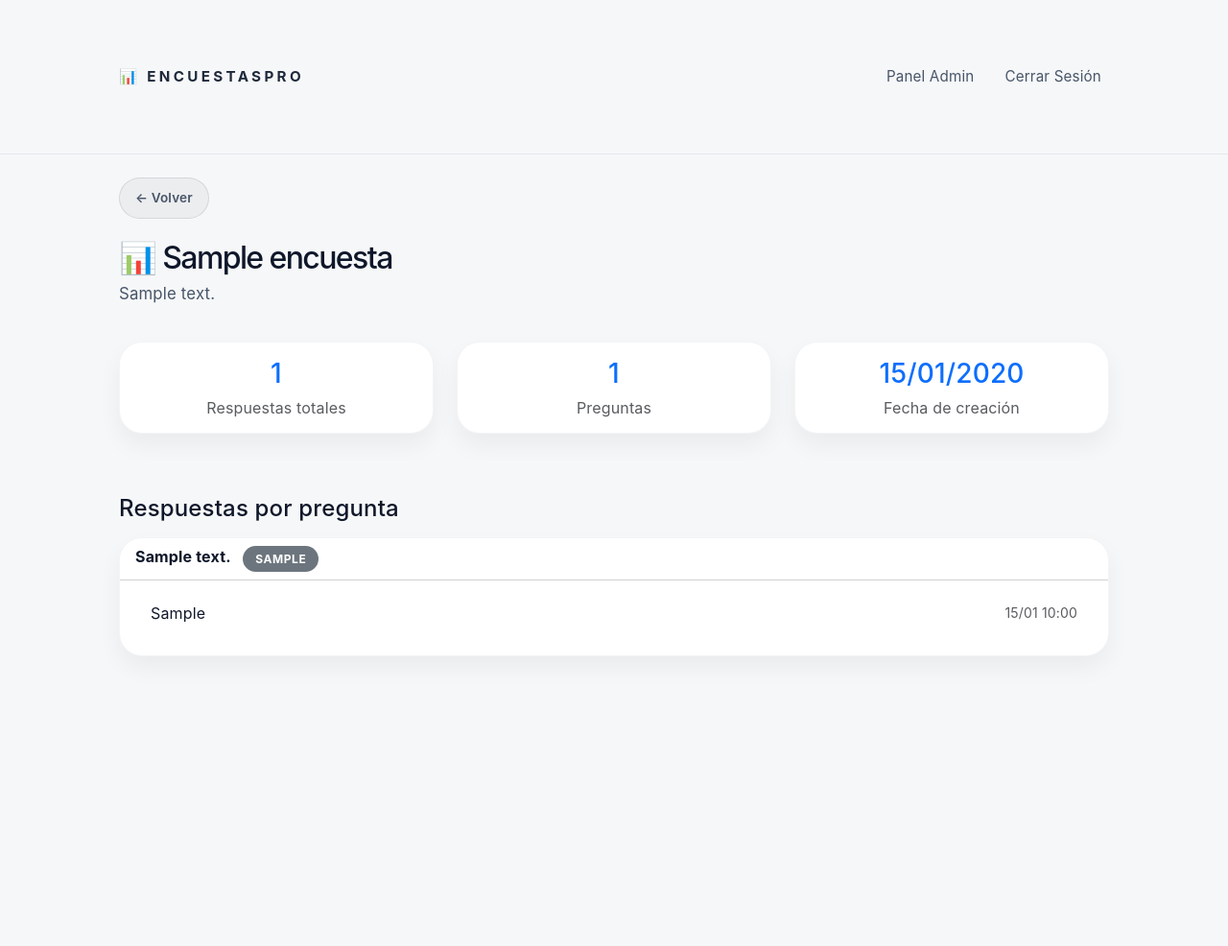
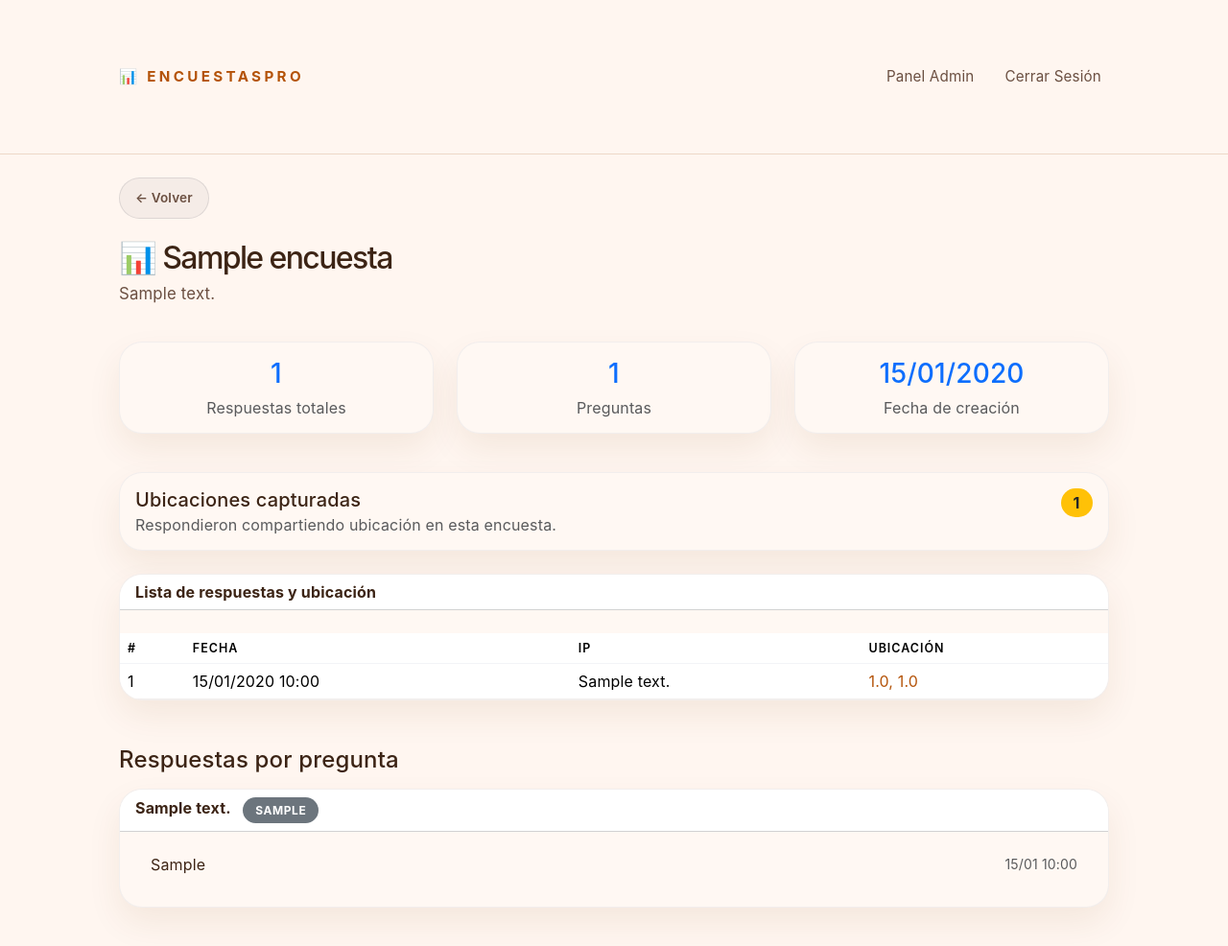
Before and after one commit to Ssimeonchavez/encuestas-railway, a Flask app: page /admin/encuesta/1/resultados in a window 1280 px wide. Shown: the whole page at 96% size. Before the commit the page ends 648 px from the top, so only its background shows below. Run offline with Flask 3, Linux system fonts and the light colour scheme; a user stored in the database is signed in; tables that the repository leaves empty hold one stand-in row (values such as "Sample post").

```diff
--- a/app/models.py
+++ b/app/models.py
@@ -13,7 +13,7 @@ class Encuesta(db.Model):
     creador_id = db.Column(db.Integer, db.ForeignKey('usuarios.id'), nullable=True)
 
     preguntas = db.relationship('Pregunta', backref='encuesta', lazy=True, cascade='all, delete-orphan')
-    respuestas = db.relationship('RespuestaEncuesta', backref='encuesta', lazy=True)
+    respuestas = db.relationship('RespuestaEncuesta', backref='encuesta', lazy=True, cascade='all, delete-orphan')
 
 class Pregunta(db.Model):
     __tablename__ = 'preguntas'
--- a/app/routes/admin.py
+++ b/app/routes/admin.py
@@ -100,7 +100,8 @@ def crear_encuesta():
 @admin_required
 def ver_resultados(id):
     encuesta = Encuesta.query.get_or_404(id)
-    return render_template('admin/ver_resultados.html', encuesta=encuesta)
+    ubicaciones_count = sum(1 for r in encuesta.respuestas if r.latitude is not None and r.longitude is not None)
+    return render_template('admin/ver_resultados.html', encuesta=encuesta, ubicaciones_count=ubicaciones_count)
 
 @admin_bp.route('/encuesta/<int:id>/toggle', methods=['POST'])
 @admin_required
@@ -116,6 +117,8 @@ def toggle_encuesta(id):
 @admin_required
 def eliminar_encuesta(id):
     encuesta = Encuesta.query.get_or_404(id)
+    for respuesta_encuesta in encuesta.respuestas:
+        db.session.delete(respuesta_encuesta)
     db.session.delete(encuesta)
     db.session.commit()
     flash('Encuesta eliminada.', 'success')
--- a/app/static/css/style.css
+++ b/app/static/css/style.css
@@ -7,15 +7,15 @@
 :root {
     color-scheme: light;
     font-family: Inter, 'Segoe UI', system-ui, sans-serif;
-    --bg: #f6f7f8;
-    --surface: #ffffff;
-    --surface-soft: #f8fafc;
-    --text: #0f172a;
-    --muted: #475569;
-    --border: #dbe2eb;
-    --accent: #1e293b;
-    --accent-soft: #64748b;
-    --shadow: 0 12px 24px rgba(15, 23, 42, 0.05);
+    --bg: #fff6f0;
+    --surface: #fff8f3;
+    --surface-soft: #fff1e6;
+    --text: #3c2415;
+    --muted: #6b4f41;
+    --border: rgba(156, 81, 19, 0.18);
+    --accent: #b45309;
+    --accent-soft: #d97706;
+    --shadow: 0 16px 35px rgba(113, 63, 18, 0.08);
     --radius: 24px;
     --transition: 240ms ease;
 }
@@ -60,7 +60,7 @@ a:hover {
 
 .navbar {
     background: transparent !important;
-    border-bottom: 1px solid rgba(148, 163, 184, 0.18);
+    border-bottom: 1px solid rgba(156, 81, 19, 0.18);
     padding: 1.05rem 0;
 }
 
@@ -146,11 +146,11 @@ a:hover {
     background: var(--accent);
     color: white;
     border: none;
-    box-shadow: 0 10px 18px rgba(15, 23, 42, 0.1);
+    box-shadow: 0 10px 18px rgba(113, 63, 18, 0.15);
 }
 
 .btn-primary:hover {
-    background: #182639;
+    background: #92400e;
 }
 
 .btn-secondary,
@@ -187,12 +187,12 @@ textarea,
 
 .btn-outline-primary {
     color: var(--accent);
-    background: rgba(17, 24, 39, 0.04);
-    border-color: rgba(17, 24, 39, 0.12);
+    background: rgba(212, 115, 61, 0.08);
+    border-color: rgba(212, 115, 61, 0.18);
 }
 
 .btn-outline-primary:hover {
-    background: rgba(17, 24, 39, 0.08);
+    background: rgba(212, 115, 61, 0.14);
 }
 
 .btn-outline-secondary {
--- a/app/templates/admin/ver_resultados.html
+++ b/app/templates/admin/ver_resultados.html
@@ -33,6 +33,62 @@
     </div>
 </div>
 
+<div class="row mt-4">
+    <div class="col-12">
+        <div class="card p-3 fade-up fade-up-delay-4">
+            <div class="d-flex flex-column flex-md-row justify-content-between align-items-start gap-3">
+                <div>
+                    <h5 class="mb-1">Ubicaciones capturadas</h5>
+                    <p class="text-muted mb-0">Respondieron compartiendo ubicación en esta encuesta.</p>
+                </div>
+                <div class="text-end">
+                    <span class="badge bg-warning text-dark fs-6">{{ ubicaciones_count }}</span>
+                </div>
+            </div>
+        </div>
+    </div>
+</div>
+
+<div class="card mb-4 mt-4 fade-up fade-up-delay-5">
+    <div class="card-header bg-white">
+        <strong>Lista de respuestas y ubicación</strong>
+    </div>
+    <div class="card-body p-0">
+        <table class="table mb-0">
+            <thead>
+                <tr>
+                    <th>#</th>
+                    <th>Fecha</th>
+                    <th>IP</th>
+                    <th>Ubicación</th>
+                </tr>
+            </thead>
+            <tbody>
+                {% for respuesta_encuesta in encuesta.respuestas %}
+                <tr>
+                    <td>{{ loop.index }}</td>
+                    <td>{{ respuesta_encuesta.fecha_completada.strftime('%d/%m/%Y %H:%M') }}</td>
+                    <td>{{ respuesta_encuesta.ip_address or 'N/A' }}</td>
+                    <td>
+                        {% if respuesta_encuesta.latitude is not none and respuesta_encuesta.longitude is not none %}
+                            <a href="https://www.google.com/maps/search/?api=1&query={{ respuesta_encuesta.latitude }},{{ respuesta_encuesta.longitude }}" target="_blank">
+                                {{ respuesta_encuesta.latitude|round(5) }}, {{ respuesta_encuesta.longitude|round(5) }}
+                            </a>
+                        {% else %}
+                            <span class="text-muted">No disponible</span>
+                        {% endif %}
+                    </td>
+                </tr>
+                {% else %}
+                <tr>
+                    <td colspan="4" class="text-muted text-center py-4">Aún no hay respuestas registradas.</td>
+                </tr>
+                {% endfor %}
+            </tbody>
+        </table>
+    </div>
+</div>
+
 <h4 class="mt-5 mb-3 fade-up fade-up-delay-1">Respuestas por pregunta</h4>
 {% for pregunta in encuesta.preguntas %}
 <div class="card mb-3 fade-up" style="animation-delay: {{ (loop.index0 * 0.06)|round(2) }}s;">
```
